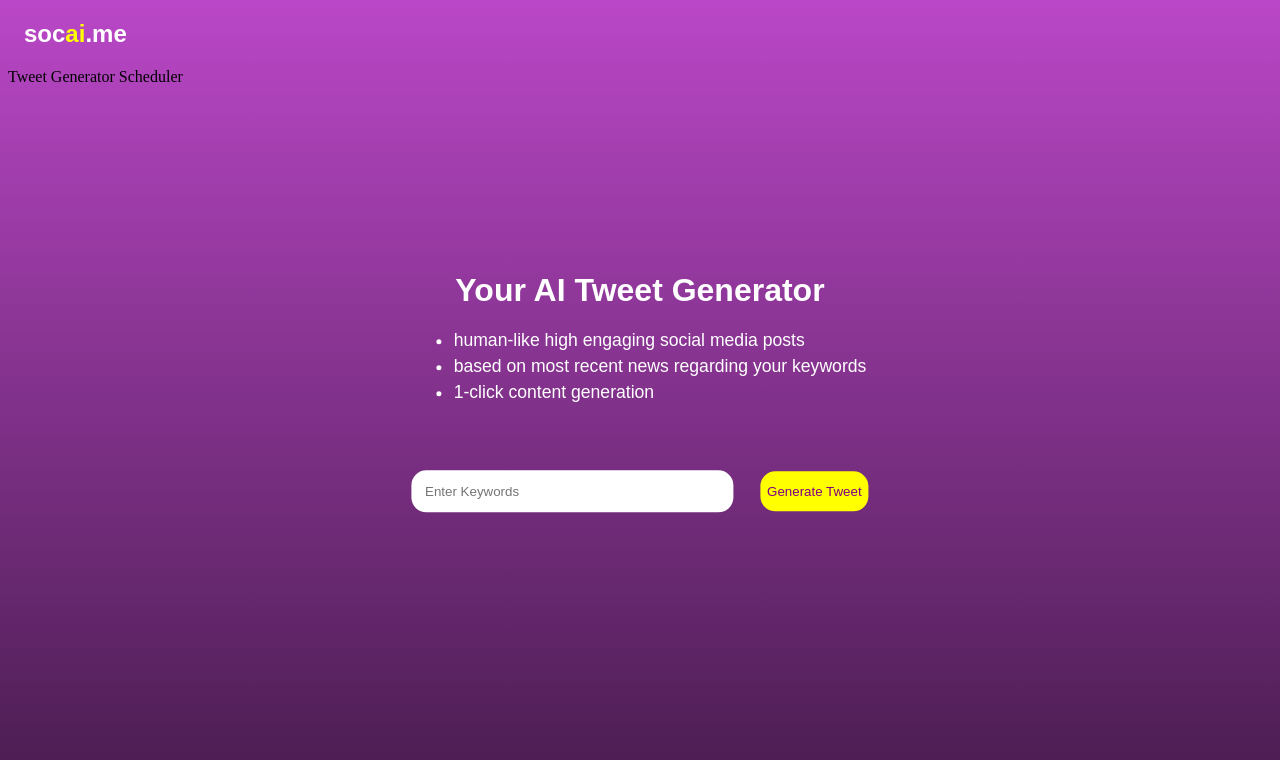
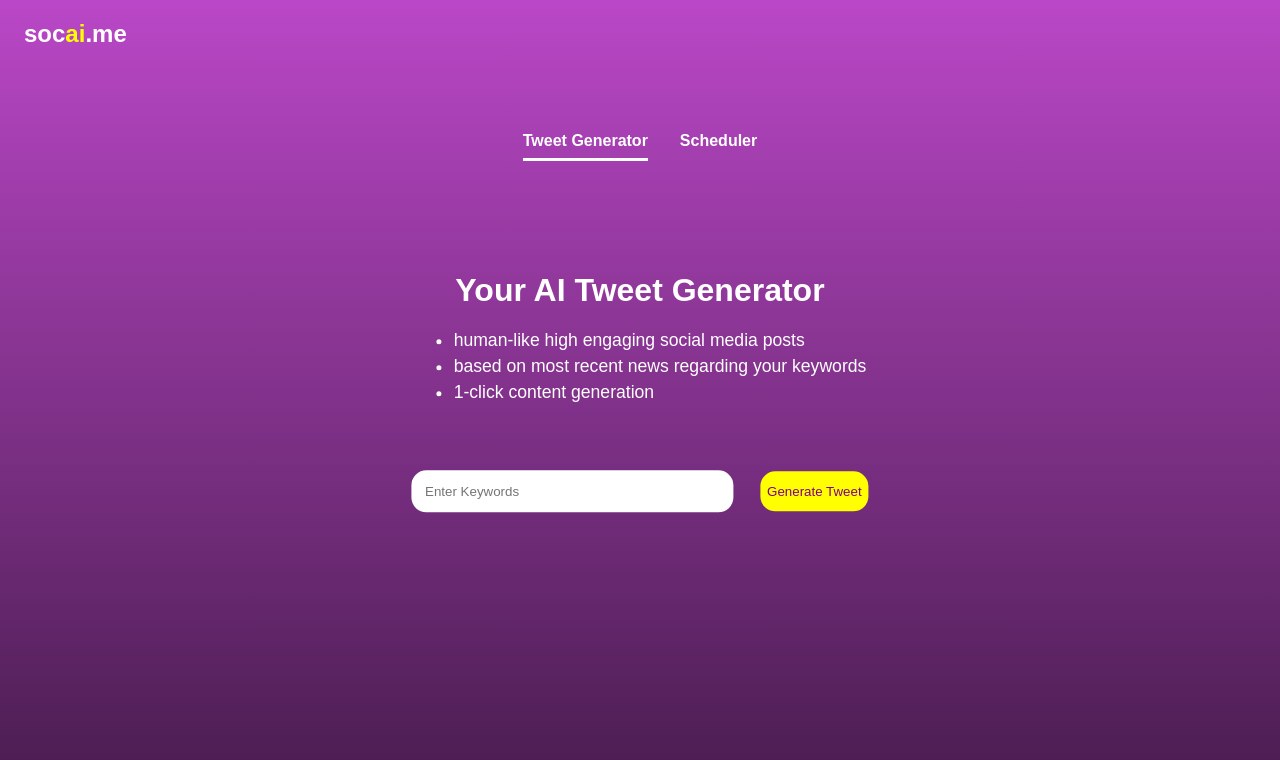
Before and after one commit to friedrich-eibl/socai-frontend, a plain HTML site: page index.html in a window 1280 px wide. Drawn offline with Linux system fonts and the light colour scheme.

Commit message:
Update styles.css

```diff
--- a/styles.css
+++ b/styles.css
@@ -77,6 +77,25 @@ nav {
     color: yellow
 }
 
+.tool-tabs {
+	display: flex;
+	justify-content: center;
+	color: white;
+	font-family: sans-serif;
+
+}
+
+.tool-tabs a{
+	font-weight: 600;
+	margin: 1em;
+	margin-top: 4em;
+}
+
+.tool-tabs .active{
+	padding-bottom:.5em;
+	border-bottom: 3px solid white;
+}
+
 #generatedTweet {
     position: absolute;
     left: 50%;
```
